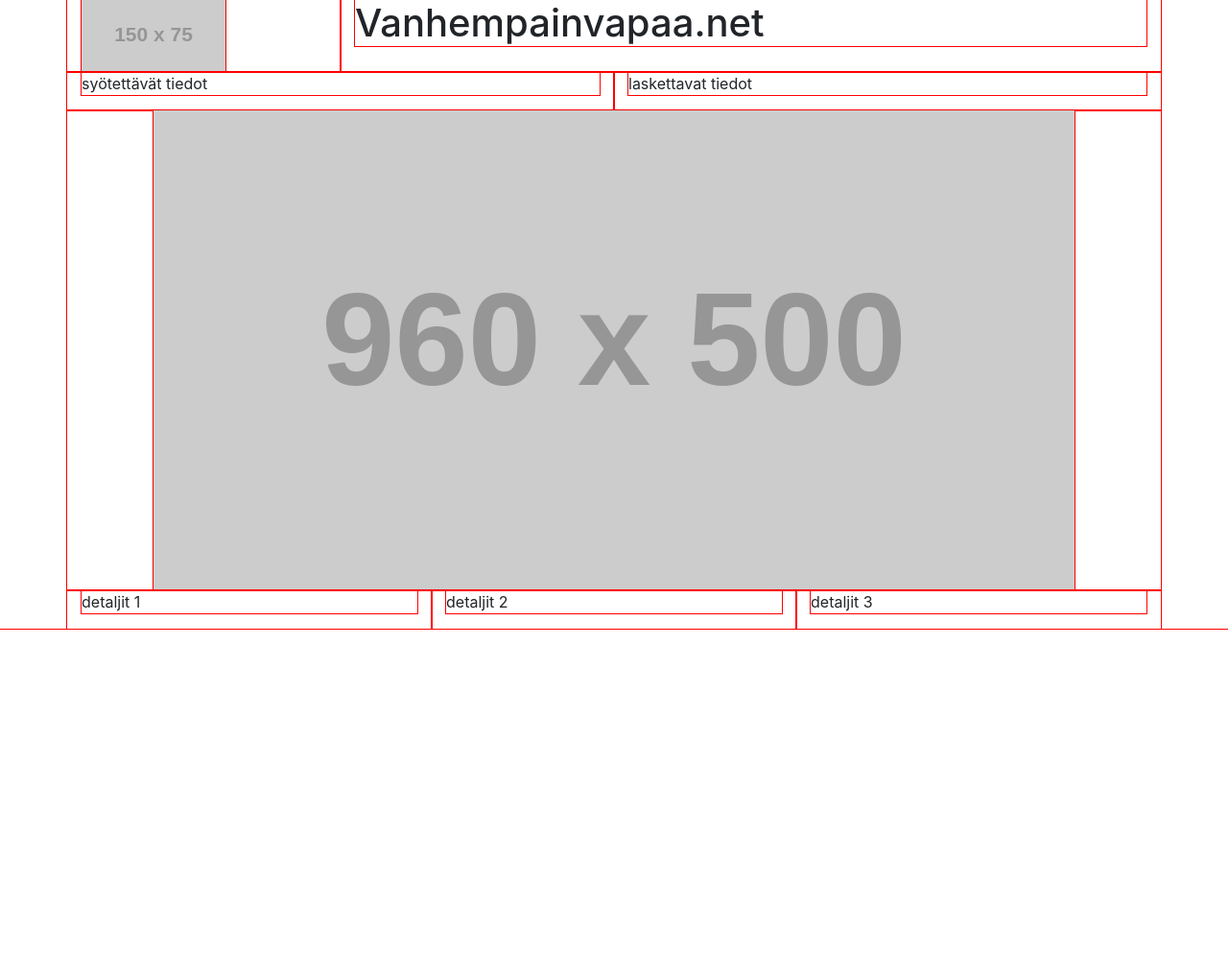
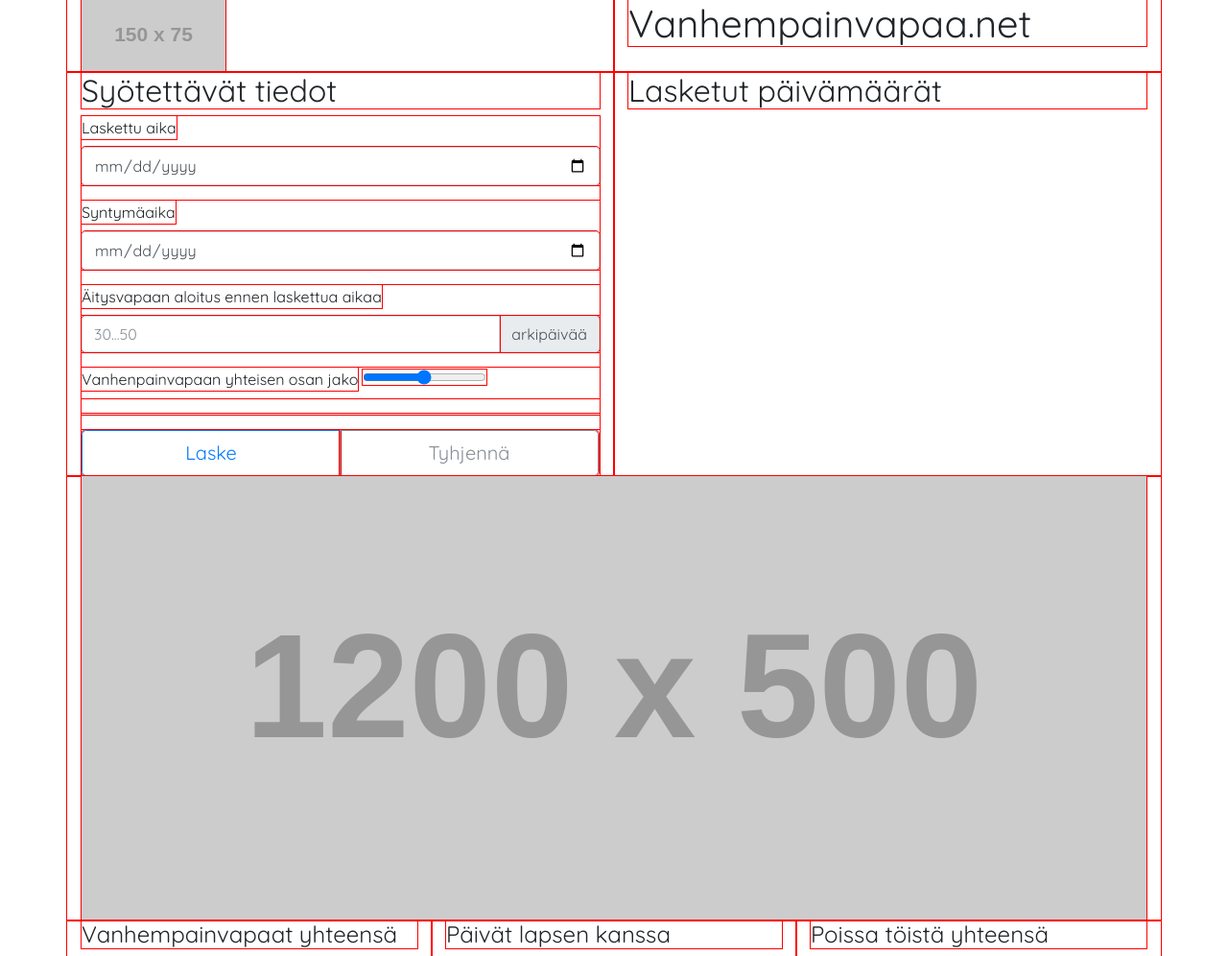
Before and after one commit to BanafaConsulting/vanhempainvapaalaskuri, a plain HTML site: page HTML/index.html in a window 1280 px wide. Shown: the whole page at 96% size. Before the commit the page ends 800 px from the top, so only its background shows below. Drawn offline with nearby package versions, Linux system fonts and the light colour scheme; placeholder pictures from the web are drawn by us.

Commit message:
lisätty kentät ja nappulat vaihdettu fontti

```diff
--- a/HTML/css/style.css
+++ b/HTML/css/style.css
@@ -1,3 +1,9 @@
+
 * {
   outline: 1px solid red !important;
 }
+
+
+* {
+  font-family: 'Quicksand', sans-serif;
+}
--- a/HTML/index.html
+++ b/HTML/index.html
@@ -7,21 +7,25 @@
   <meta charset="utf-8">
   <meta name="viewport" content="width=device-width, initial-scale=1, shrink-to-fit=no">
 
+  <!-- Normalize CSS -->
+  <link rel="stylesheet" src="//normalize-css.googlecode.com/svn/trunk/normalize.css" />
   <!-- Bootstrap CSS -->
   <link rel="stylesheet" href="https://maxcdn.bootstrapcdn.com/bootstrap/4.0.0-beta.2/css/bootstrap.min.css" integrity="sha384-PsH8R72JQ3SOdhVi3uxftmaW6Vc51MKb0q5P2rRUpPvrszuE4W1povHYgTpBfshb" crossorigin="anonymous">
+
+  <!-- Google Font -->
+  <link href="https://fonts.googleapis.com/css?family=Quicksand" rel="stylesheet">
+
   <!-- Custom CSS -->
   <link rel="stylesheet" href="css/style.css">
-  <!-- Normalize CSS -->
-  <link rel="stylesheet" src="//normalize-css.googlecode.com/svn/trunk/normalize.css" />
 </head>
 
 <body>
   <div class="container">
     <div class="row">
-      <div class="col-md-3">
+      <div class="col-sm">
         <img src="http://via.placeholder.com/150x75" class="img-fluid" alt="tuleva logo">
       </div>
-      <div class="col-md-9">
+      <div class="col-md">
         <h1>Vanhempainvapaa.net</h1>
       </div>
     </div>
@@ -29,33 +33,69 @@
     <!-- Rivi johon tulee syöttö- ja tulossolut-->
 
     <div class="row">
-      <div class="col-md-6">
-        <p>syötettävät tiedot</p>
+      <div class="col-lg">
+
+        <!-- Tähän sarakkeeseen lomake tietojen syöttöä varten -->
+
+        <h2>Syötettävät tiedot</h2>
+        <form action="index.html" method="post">
+          <div class="form-group">
+            <label for="laskettuAika">Laskettu aika</label>
+            <input type="date" class="form-control">
+          </div>
+          <div class="form-group">
+            <label for="syntymaAika">Syntymäaika</label>
+            <input type="date" class="form-control">
+          </div>
+          <div class="form-group">
+            <label for="aitysvapaanAloitus">Äitysvapaan aloitus ennen laskettua aikaa</label>
+            <div class="input-group">
+              <input type="number" min="30" max="50" placeholder="30...50" class="form-control">
+              <span class="input-group-addon">arkipäivää</span>
+            </div>
+          </div>
+          <div class="form-group">
+            <label for="yhteisenOsanJako">Vanhenpainvapaan yhteisen osan jako </label>
+            <input type="range" name="jakoOsuus" min="0" max="100">
+          </div>
+          <hr>
+          <div class="btn-group btn-block" role="group">
+            <input class="btn btn-outline-primary btn-lg col-6" type="submit" value="Laske">
+            <input class="btn btn-outline-secondary btn-lg col-6" type="reset" value="Tyhjennä">
+          </div>
+        </form>
       </div>
-      <div class="col-md-6">
-        <p>laskettavat tiedot</p>
+
+<!-- Tähän sarakkeeseen tulee lasketut päivämäärät  -->
+      <div class="col-lg">
+        <h2>Lasketut päivämäärät</h2>
+
       </div>
+
+
+
+
     </div>
 
     <!-- Tälle riville Gantt-kaavio -->
 
     <div class="row text-center">
-      <div class="col-md-12">
-        <img src="http://via.placeholder.com/960x500" class="img-fluid" alt="Gantt-kaavio">
+      <div class="col-xl">
+        <img src="http://via.placeholder.com/1200x500" class="img-fluid" alt="Gantt-kaavio">
       </div>
     </div>
 
     <!-- Tälle riville muut laskennan yksityiskohtaiset tulokset -->
 
     <div class="row">
-      <div class="col-md-4">
-        <p>detaljit 1</p>
+      <div class="col-sm">
+        <h4>Vanhempainvapaat yhteensä</h4>
       </div>
-      <div class="col-md-4">
-        <p>detaljit 2</p>
+      <div class="col-sm">
+        <h4>Päivät lapsen kanssa</h4>
       </div>
-      <div class="col-md-4">
-        <p>detaljit 3</p>
+      <div class="col-sm">
+        <h4>Poissa töistä yhteensä</h4>
       </div>
     </div>
   </div>
```
